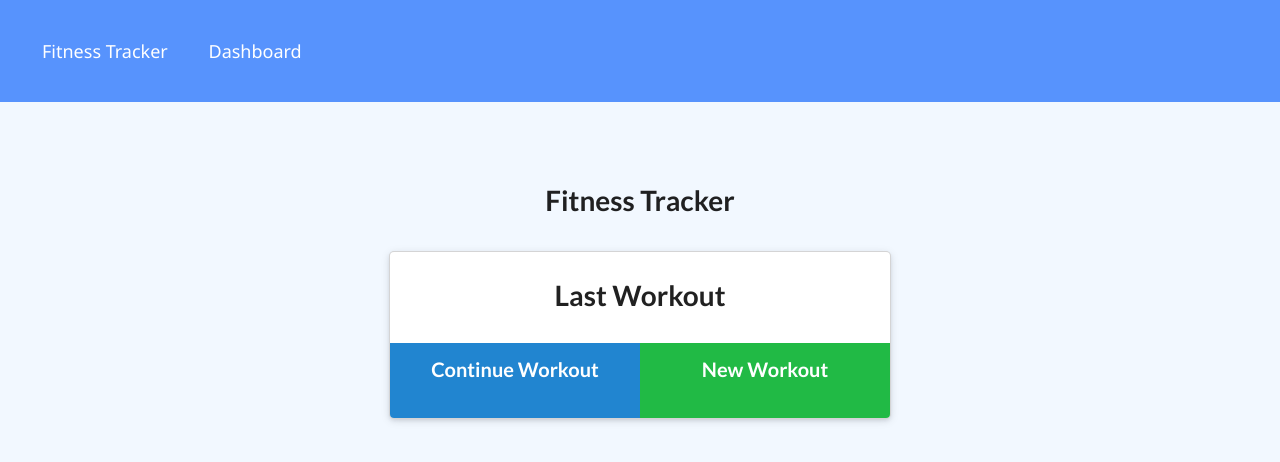
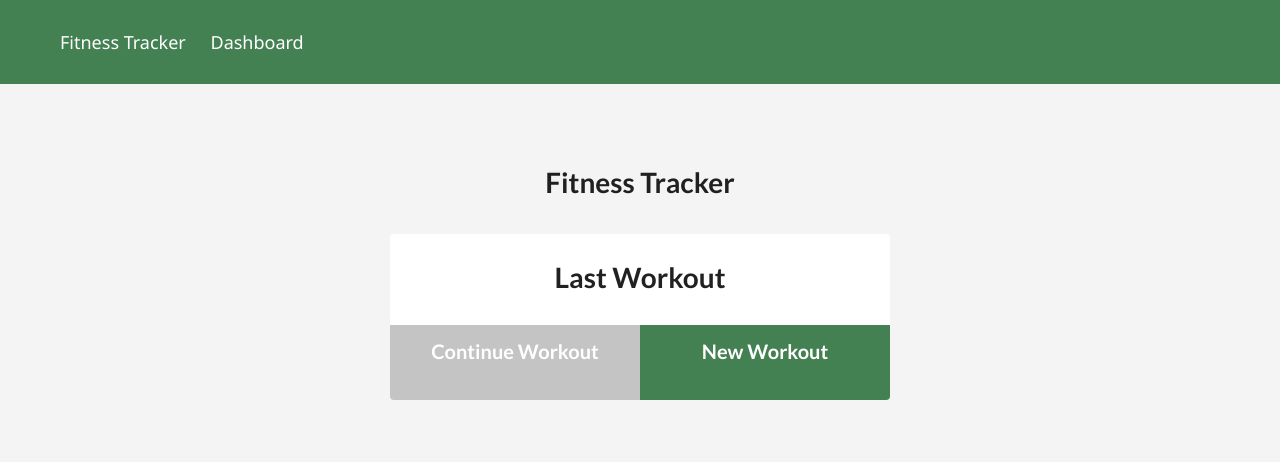
Before and after one commit to Punkinut/Fitness-Tracker, a website: page public/index.html in a window 1280 px wide. Drawn offline with nearby package versions, Linux system fonts and the light colour scheme; no server answers.

Commit message:
Updated the most basic colors

```diff
--- a/public/css/style.css
+++ b/public/css/style.css
@@ -10,7 +10,7 @@ html,
 body,
 .wrapper {
   height: 100%;
-  background-color: #f2f8ff;
+  background-color: #f4f4f4;
   cursor: default;
 }
 
@@ -18,10 +18,22 @@ body {
   font-family: "Segoe UI", Tahoma, Geneva, Verdana, sans-serif;
 }
 
+.no-box {
+  box-shadow: none !important;
+}
+
+.positive {
+  background: #448152 !important;
+}
+
+.blue {
+  background: #c4c4c4 !important;
+}
+
 nav {
-  background-color: #5793fd;
+  background-color: #448152;
   color: #ffffff;
-  padding: 24px;
+  padding: 15px 50px;
   line-height: 3;
   font-size: 1.2rem;
   font-size: 18px;
@@ -36,15 +48,16 @@ a:visited {
 }
 
 nav a {
-  padding: 18px;
+  padding: 10px;
+  border-radius: 5px;
   transition-property: color, background;
-  transition-duration: 0.5s;
+  transition-duration: 0.3s;
   transition-timing-function: cubic-bezier(0.175, 0.885, 0.32, 1.275);
 }
 
 nav a:hover {
   background-color: #ffffff;
-  color: #5793fd;
+  color: #448152;
 }
 
 header {
@@ -106,7 +119,7 @@ input {
 }
 
 .wrapper {
-  background-color: #f2f8ff;
+  background-color: #f4f4f4;
   padding-bottom: 100px;
 }
 
--- a/public/index.html
+++ b/public/index.html
@@ -21,7 +21,7 @@
       <h1>Fitness Tracker</h1>
     </header>
     <div class="ui container workout">
-      <div class="ui raised card m-auto">
+      <div class="ui raised card m-auto no-box">
         <div class="prev-workout">
           <h3>Last Workout</h3>
           <div>
```
Also changed, not shown: public/exercise.html (+1 -1 lines).
